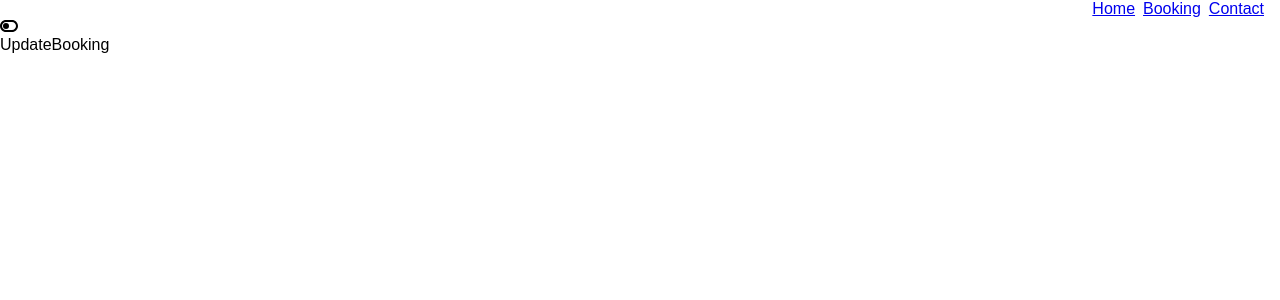
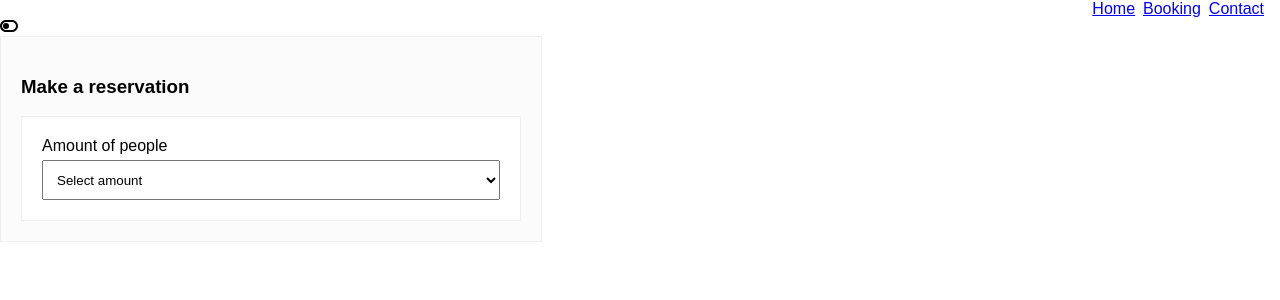
Before and after one commit to ninetales/BCU23D-React-Restaurant-App, a React (Vite) app in the folder therestaurant/: page /admin/1 in a window 1280 px wide. Shown: the top 300 px of the page. Built offline with nearby package versions, Linux system fonts and the light colour scheme.

Commit message:
feat: update booking implemented with minor bugs

```diff
--- a/therestaurant/src/Blockchain-Service.js
+++ b/therestaurant/src/Blockchain-Service.js
@@ -86,4 +86,5 @@ export {
   getBookingCount,
   getBooking,
   getBookings,
+  updateBooking as updateBookingBlock,
 };
--- a/therestaurant/src/components/booking/BookingApp.jsx
+++ b/therestaurant/src/components/booking/BookingApp.jsx
@@ -1,3 +1,4 @@
+/* eslint-disable react/prop-types */
 import React, { useEffect, useState, useRef } from 'react';
 import { CalendarApp } from '../calendar/CalendarApp';
 import { timeToUnixConverter } from '../../utils/converter';
@@ -5,11 +6,14 @@ import {
   createBooking,
   getBooking,
   getBookings,
+  updateBookingBlock,
 } from '../../Blockchain-Service';
 
-export const BookingApp = () => {
+export const BookingApp = ({ updateBooking }) => {
+  console.log(updateBooking);
   const formRef = useRef(null);
   const tempRestaurantId = 1;
+
   const currentDate = new Date(
     Date.UTC(
       new Date().getFullYear(),
@@ -20,7 +24,7 @@ export const BookingApp = () => {
     .toISOString()
     .slice(0, 10);
 
-  const initialFormData = {
+  const [initialFormData, setinitialFormData] = useState({
     restaurantId: tempRestaurantId,
     numberOfGuests: null,
     date: currentDate,
@@ -28,7 +32,24 @@ export const BookingApp = () => {
     name: '',
     email: '',
     phone: null,
-  };
+  });
+
+  useEffect(() => {
+    setinitialFormData({
+      restaurantId: tempRestaurantId,
+      numberOfGuests: updateBooking
+        ? parseInt(updateBooking.numberOfGuests, 16)
+        : null,
+      date: updateBooking ? updateBooking.date : currentDate,
+      time: updateBooking ? parseInt(updateBooking.time, 16) : null,
+      name: updateBooking ? updateBooking.name : '',
+      email: '',
+      phone: null,
+    });
+    setFormData(initialFormData);
+    console.log(initialFormData.numberOfGuests);
+    console.log(parseInt(initialFormData.time, 16));
+  }, [updateBooking, currentDate]);
 
   const [bookedTables, setBookedTables] = useState(
     new Map([['tables', { 18: 0, 21: 0 }]])
@@ -97,8 +118,18 @@ export const BookingApp = () => {
 
   const submitHandler = async () => {
     if (formValidator()) {
+      if (updateBooking) {
+        await updateBookingBlock(
+          parseInt(updateBooking.id._hex, 16),
+          formData.numberOfGuests,
+          formData.name,
+          formData.date,
+          formData.time
+        );
+        setinitialFormData(formData);
+        alert('Booking changed');
+      } else {
         resetForm();
-
         await createBooking(
           formData.numberOfGuests,
           formData.name,
@@ -106,7 +137,8 @@ export const BookingApp = () => {
           formData.time,
           formData.restaurantId
         );
-      alert('form summited!');
+        alert('form submited!');
+      }
     } else {
       alert('Missing data, check form!');
     }
@@ -163,28 +195,44 @@ export const BookingApp = () => {
   };
 
   return (
-    <div className="booking-app">
+    <div className='booking-app'>
+      {updateBooking ? (
+        <h3>
+          Change booking with id{' '}
+          {updateBooking.id ? parseInt(updateBooking.id._hex, 16) : null}
+        </h3>
+      ) : (
         <h3>Make a reservation</h3>
-      <form action="" className="booking-form" ref={formRef}>
-        <div className="booking-form__people">
+      )}
+      <form
+        action=''
+        className='booking-form'
+        ref={formRef}
+      >
+        <div className='booking-form__people'>
           <label>
             <span>Amount of people</span>
             <select
-              name="numberOfGuests"
-              id=""
+              name='numberOfGuests'
+              id=''
               required
               onChange={handleInputChange}
-              defaultValue="0"
+              defaultValue={
+                updateBooking ? (updateBooking.numberOfGuests ? '4' : '0') : '0'
+              }
             >
-              <option value="0" disabled>
+              <option
+                value='0'
+                disabled
+              >
                 Select amount
               </option>
-              <option value="1">1</option>
-              <option value="2">2</option>
-              <option value="3">3</option>
-              <option value="4">4</option>
-              <option value="5">5</option>
-              <option value="6">6</option>
+              <option value='1'>1</option>
+              <option value='2'>2</option>
+              <option value='3'>3</option>
+              <option value='4'>4</option>
+              <option value='5'>5</option>
+              <option value='6'>6</option>
             </select>
           </label>
         </div>
@@ -193,22 +241,22 @@ export const BookingApp = () => {
           <>
             <CalendarApp checkAvailability={checkAvailability} />
 
-            <div className="booking-form__tables">
+            <div className='booking-form__tables'>
               <h3>Date selected: {formData.date}</h3>
               <span>Select time:</span>
               {bookedTables.get('tables')[18] === 15 &&
                 bookedTables.get('tables')[21] === 15 && (
-                  <div className="notice notice--warning">
+                  <div className='notice notice--warning'>
                     <span>No available tables</span>
                   </div>
                 )}
-              <div className="booking-form__time">
+              <div className='booking-form__time'>
                 {bookedTables.get('tables')[18] < 15 &&
                   stillBookable(timeToUnixConverter(18, 0)) && (
                     <label>
                       <input
-                        type="radio"
-                        name="time"
+                        type='radio'
+                        name='time'
                         value={timeToUnixConverter(18, 0)}
                         onChange={handleInputChange}
                       />
@@ -219,8 +267,8 @@ export const BookingApp = () => {
                   stillBookable(timeToUnixConverter(21, 0)) && (
                     <label>
                       <input
-                        type="radio"
-                        name="time"
+                        type='radio'
+                        name='time'
                         value={timeToUnixConverter(21, 0)}
                         onChange={handleInputChange}
                       />
@@ -233,12 +281,13 @@ export const BookingApp = () => {
         )}
 
         {formData.time && (
-          <div className="booking-form__contact-details">
+          <div className='booking-form__contact-details'>
             <label>
               <span>Name</span>
               <input
-                type="text"
-                name="name"
+                type='text'
+                name='name'
+                value={formData.name}
                 required
                 onChange={handleInputChange}
               />
@@ -246,8 +295,8 @@ export const BookingApp = () => {
             <label>
               <span>Email</span>
               <input
-                type="email"
-                name="email"
+                type='email'
+                name='email'
                 required
                 onChange={handleInputChange}
               />
@@ -255,16 +304,16 @@ export const BookingApp = () => {
             <label>
               <span>Phone</span>
               <input
-                type="text"
-                name="phone"
+                type='text'
+                name='phone'
                 required
                 onChange={handleInputChange}
               />
             </label>
 
-            <div className="booking-form__action-con">
+            <div className='booking-form__action-con'>
               <button
-                className="save"
+                className='save'
                 onClick={(e) => {
                   e.preventDefault();
                   submitHandler();
@@ -281,7 +330,7 @@ export const BookingApp = () => {
               </button>
             </div>
 
-            <div className="policy-info">
+            <div className='policy-info'>
               <p>
                 By submitting this form, you consent to the processing of your
                 personal data in accordance with our Privacy Policy and GDPR
--- a/therestaurant/src/config.ts
+++ b/therestaurant/src/config.ts
@@ -1,4 +1,4 @@
-export const adress = '0x0bF2c64F14D175bc2A57D771C6cf384aeC0632fF';
+export const adress = '0x6e161bda292bcfdacE3A70bE2104D5Dc36e7FF76';
 export const url = 'HTTP://127.0.0.1:7545';
 export const abi = [
   {
--- a/therestaurant/src/pages/UpdateBooking.jsx
+++ b/therestaurant/src/pages/UpdateBooking.jsx
@@ -1,5 +1,28 @@
+import { BookingApp } from '../components/booking/BookingApp';
+import { useParams } from 'react-router';
+import { getBooking } from '../Blockchain-Service';
+import { useEffect, useState } from 'react';
+
 const UpdateBooking = () => {
-  return <div>UpdateBooking</div>;
+  const { id } = useParams();
+  const [booking, setbooking] = useState();
+
+  useEffect(() => {
+    const runQuery = async () => {
+      try {
+        const result = await getBooking(id);
+        setbooking(result);
+      } catch (error) {
+        console.error(error);
+      }
+    };
+    runQuery();
+  }, [id]);
+  return (
+    <div>
+      <BookingApp updateBooking={booking} />
+    </div>
+  );
 };
 
 export default UpdateBooking;
```
Lines whose indentation alone changed are shown as unchanged.
